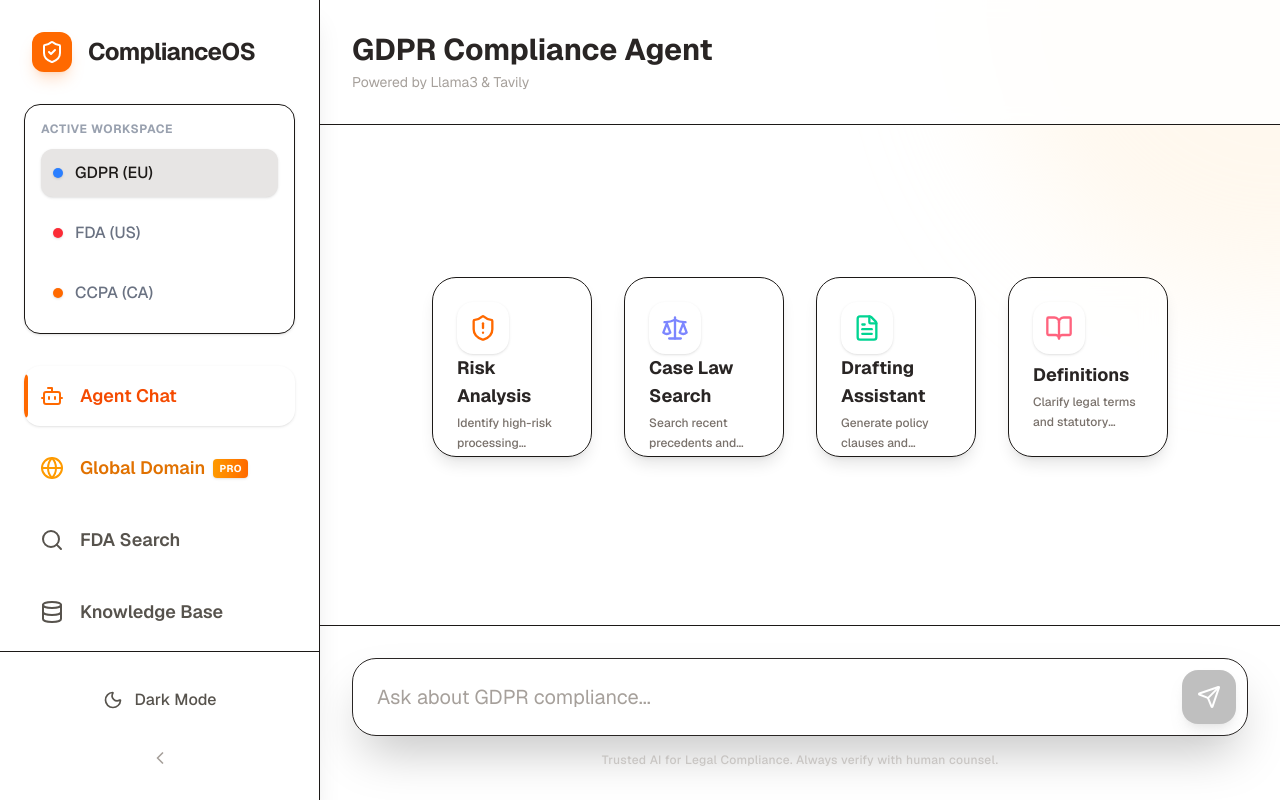
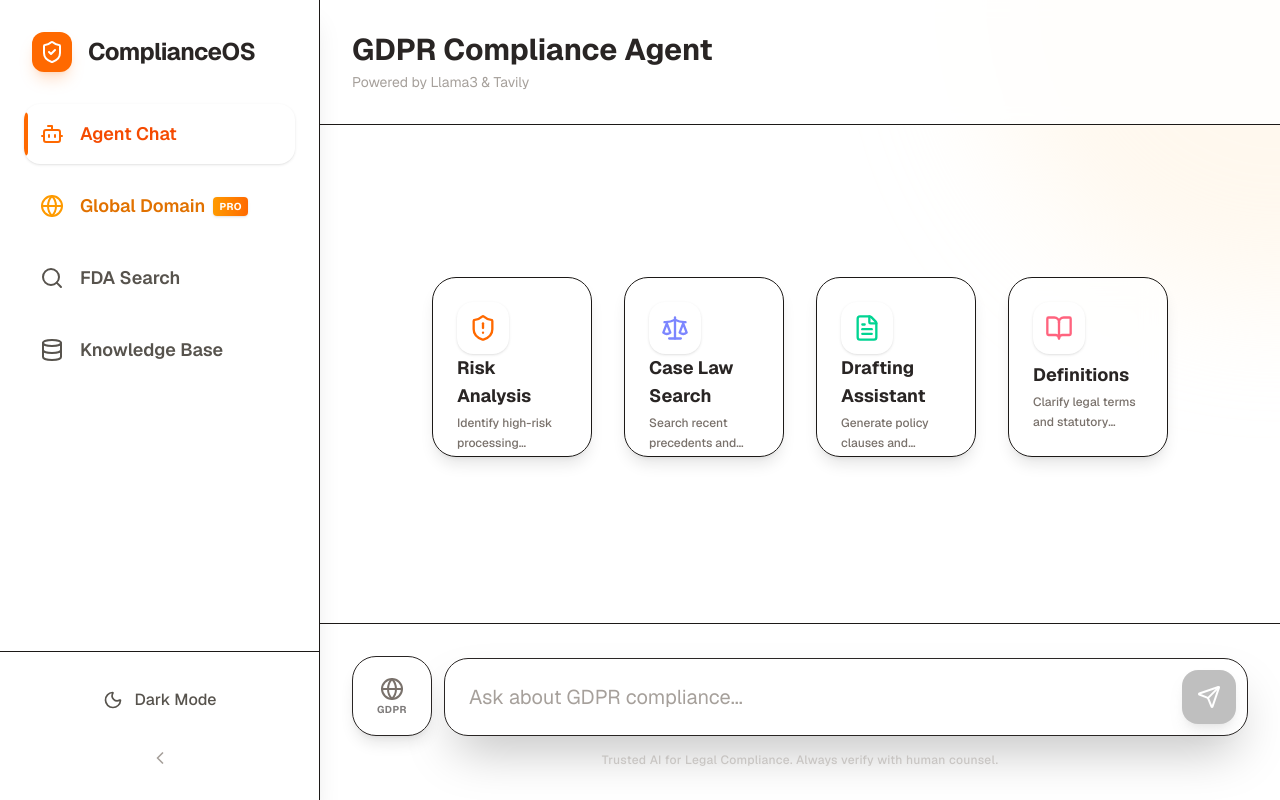
Before and after one commit to Akhil-0412/Agentic_Compliance_Analyst, a Next.js app in the folder frontend/: page / in a window 1280 px wide. Built offline with nearby package versions, Linux system fonts and the light colour scheme.

Commit message:
UI: Relocate Global Domain selector to Chat Input area

```diff
--- a/frontend/app/page.tsx
+++ b/frontend/app/page.tsx
@@ -19,8 +19,6 @@ export default function Home() {
       isDark ? "bg-stone-950 text-white" : "bg-sand-50 text-stone-900"
     )}>
       <Sidebar
-        activeDomain={activeDomain}
-        setActiveDomain={setActiveDomain}
         activeView={activeView}
         setActiveView={setActiveView}
         isDark={isDark}
@@ -30,7 +28,11 @@ export default function Home() {
       {/* View Switcher */}
       <div className="flex-1 min-w-0">
         {activeView === "agent" && (
-          <ChatInterface domain={activeDomain} isDark={isDark} />
+          <ChatInterface
+            domain={activeDomain}
+            setDomain={setActiveDomain}
+            isDark={isDark}
+          />
         )}
 
         {activeView === "global" && (
--- a/frontend/components/ChatInterface.tsx
+++ b/frontend/components/ChatInterface.tsx
@@ -15,7 +15,7 @@ interface Message {
     metadata?: any;
 }
 
-export default function ChatInterface({ domain, isDark }: { domain: string, isDark: boolean }) {
+export default function ChatInterface({ domain, setDomain, isDark }: { domain: string, setDomain: (d: string) => void, isDark: boolean }) {
     const [messages, setMessages] = useState<Message[]>([]);
     const [input, setInput] = useState("");
     const [isProcessing, setIsProcessing] = useState(false);
@@ -212,7 +212,15 @@ export default function ChatInterface({ domain, isDark }: { domain: string, isDa
                 "absolute bottom-0 left-0 right-0 p-8 backdrop-blur-xl border-t transition-colors",
                 isDark ? "bg-stone-950/80 border-stone-800" : "bg-white/90 border-sand-100"
             )}>
-                <form onSubmit={handleSubmit} className="relative max-w-4xl mx-auto">
+                <div className="relative max-w-4xl mx-auto flex items-end gap-3">
+                    {/* Domain Selector */}
+                    <DomainSelector
+                        currentDomain={domain}
+                        setDomain={setDomain}
+                        isDark={isDark}
+                    />
+
+                    <form onSubmit={handleSubmit} className="relative flex-1">
                         <input
                             type="text"
                             value={input}
@@ -233,10 +241,78 @@ export default function ChatInterface({ domain, isDark }: { domain: string, isDa
                             <Send size={24} />
                         </button>
                     </form>
+                </div>
                 <div className={clsx("text-center mt-4 text-xs font-medium tracking-wide opacity-50", isDark ? "text-stone-500" : "text-stone-400")}>
                     Trusted AI for Legal Compliance. Always verify with human counsel.
                 </div>
             </div>
+        </div>
+    );
+}
+
+function DomainSelector({ currentDomain, setDomain, isDark }: any) {
+    const [isOpen, setIsOpen] = useState(false);
+    const domains = [
+        { id: "GDPR", label: "GDPR (EU)", color: "bg-blue-500" },
+        { id: "FDA", label: "FDA (US)", color: "bg-red-500" },
+        { id: "CCPA", label: "CCPA (CA)", color: "bg-orange-500" },
+    ];
+
+    return (
+        <div className="relative relative z-50">
+            <AnimatePresence>
+                {isOpen && (
+                    <>
+                        <div className="fixed inset-0 z-0" onClick={() => setIsOpen(false)} />
+                        <motion.div
+                            initial={{ opacity: 0, y: 10, scale: 0.95 }}
+                            animate={{ opacity: 1, y: 0, scale: 1 }}
+                            exit={{ opacity: 0, y: 10, scale: 0.95 }}
+                            className={clsx(
+                                "absolute bottom-full left-0 mb-4 w-64 p-2 rounded-2xl shadow-2xl border z-50 flex flex-col gap-1",
+                                isDark ? "bg-stone-900 border-stone-800" : "bg-white border-sand-200"
+                            )}
+                        >
+                            <p className={clsx("px-3 py-2 text-xs font-bold uppercase tracking-wider", isDark ? "text-stone-500" : "text-stone-400")}>
+                                Select Workspace
+                            </p>
+                            {domains.map((d) => (
+                                <button
+                                    key={d.id}
+                                    onClick={() => {
+                                        setDomain(d.id);
+                                        setIsOpen(false);
+                                    }}
+                                    className={clsx(
+                                        "flex items-center gap-3 p-3 rounded-xl transition-colors text-left",
+                                        currentDomain === d.id
+                                            ? (isDark ? "bg-stone-800 text-white" : "bg-sand-100 text-stone-900")
+                                            : (isDark ? "text-stone-400 hover:bg-stone-800 hover:text-white" : "text-stone-600 hover:bg-sand-50 hover:text-stone-900")
+                                    )}
+                                >
+                                    <div className={`w-2.5 h-2.5 rounded-full ${d.color}`} />
+                                    <span className="font-medium">{d.label}</span>
+                                    {currentDomain === d.id && <div className="ml-auto w-1.5 h-1.5 rounded-full bg-current opacity-50" />}
+                                </button>
+                            ))}
+                        </motion.div>
+                    </>
+                )}
+            </AnimatePresence>
+
+            <button
+                onClick={() => setIsOpen(!isOpen)}
+                className={clsx(
+                    "h-[80px] w-[80px] rounded-3xl flex flex-col items-center justify-center gap-1 transition-all shadow-lg border",
+                    isDark
+                        ? "bg-stone-900 border-stone-800 hover:bg-stone-800 text-white"
+                        : "bg-white border-sand-200 hover:bg-sand-50 text-stone-800",
+                    isOpen && "ring-2 ring-orange-500/50"
+                )}
+            >
+                <Globe size={24} className={isDark ? "text-stone-400" : "text-stone-500"} />
+                <span className="text-[10px] font-bold uppercase tracking-wider opacity-60 text-center leading-none">{currentDomain}</span>
+            </button>
         </div>
     );
 }
--- a/frontend/components/Sidebar.tsx
+++ b/frontend/components/Sidebar.tsx
@@ -16,7 +16,7 @@ import {
 import clsx from "clsx";
 
 // Force rebuild for PRO view deployment
-export default function Sidebar({ activeDomain, setActiveDomain, activeView, setActiveView, isDark, toggleTheme }: any) {
+export default function Sidebar({ activeView, setActiveView, isDark, toggleTheme }: any) {
     const [isCollapsed, setIsCollapsed] = useState(false);
 
     const menuItems = [
@@ -24,12 +24,6 @@ export default function Sidebar({ activeDomain, setActiveDomain, activeView, set
         { icon: Globe, label: "Global Domain", id: "global" },
         { icon: Search, label: "FDA Search", id: "search" },
         { icon: Database, label: "Knowledge Base", id: "kb" },
-    ];
-
-    const domains = [
-        { id: "GDPR", label: "GDPR (EU)", color: "bg-blue-500" },
-        { id: "FDA", label: "FDA (US)", color: "bg-red-500" },
-        { id: "CCPA", label: "CCPA (CA)", color: "bg-orange-500" },
     ];
 
     return (
@@ -61,59 +55,7 @@ export default function Sidebar({ activeDomain, setActiveDomain, activeView, set
                 )}
             </div>
 
-            {/* Domain Switcher */}
-            <div className="px-6 mb-8">
-                {!isCollapsed ? (
-                    <div className={clsx(
-                        "rounded-2xl p-4 shadow-sm border transition-colors",
-                        isDark ? "bg-stone-800 border-stone-700" : "bg-white border-sand-200"
-                    )}>
-                        <p className="text-xs text-gray-400 font-bold mb-3 uppercase tracking-wider">Active Workspace</p>
-                        <div className="flex flex-col gap-3">
-                            {domains.map((d) => (
-                                <button
-                                    key={d.id}
-                                    onClick={() => setActiveDomain(d.id)}
-                                    className={clsx(
-                                        "flex items-center gap-3 p-3 rounded-xl text-base font-medium transition-colors duration-200 group relative",
-                                        activeDomain === d.id
-                                            ? (isDark ? "text-white" : "text-stone-900")
-                                            : (isDark ? "text-stone-400 hover:text-white" : "text-gray-500 hover:text-stone-900")
-                                    )}
-                                >
-                                    {/* Liquid Active Pill */}
-                                    {activeDomain === d.id && (
-                                        <motion.div
-                                            layoutId="activePill"
-                                            className={clsx(
-                                                "absolute inset-0 rounded-xl shadow-sm z-0",
-                                                isDark ? "bg-stone-700" : "bg-stone-200"
-                                            )}
-                                            transition={{ type: "spring", bounce: 0.2, duration: 0.6 }}
-                                        />
-                                    )}
-
-                                    <div className="relative z-10 flex items-center gap-3">
-                                        <div className={`w-2.5 h-2.5 rounded-full ${d.color} shadow-sm group-hover:scale-125 transition-transform`} />
-                                        <span>{d.label}</span>
-                                    </div>
-                                </button>
-                            ))}
-                        </div>
-                    </div>
-                ) : (
-                    <div className="flex flex-col items-center gap-4">
-                        {domains.map((d) => (
-                            <div
-                                key={d.id}
-                                className={`w-4 h-4 rounded-full ${d.color} cursor-pointer hover:scale-125 transition-transform shadow-md`}
-                                onClick={() => setActiveDomain(d.id)}
-                                title={d.label}
-                            />
-                        ))}
-                    </div>
-                )}
-            </div>
+            {/* Domain Switcher Removed - Moved to Chat Interface */}
 
             {/* Navigation */}
             <div className="flex-1 px-6 flex flex-col gap-3">
```
Lines whose indentation alone changed are shown as unchanged.
